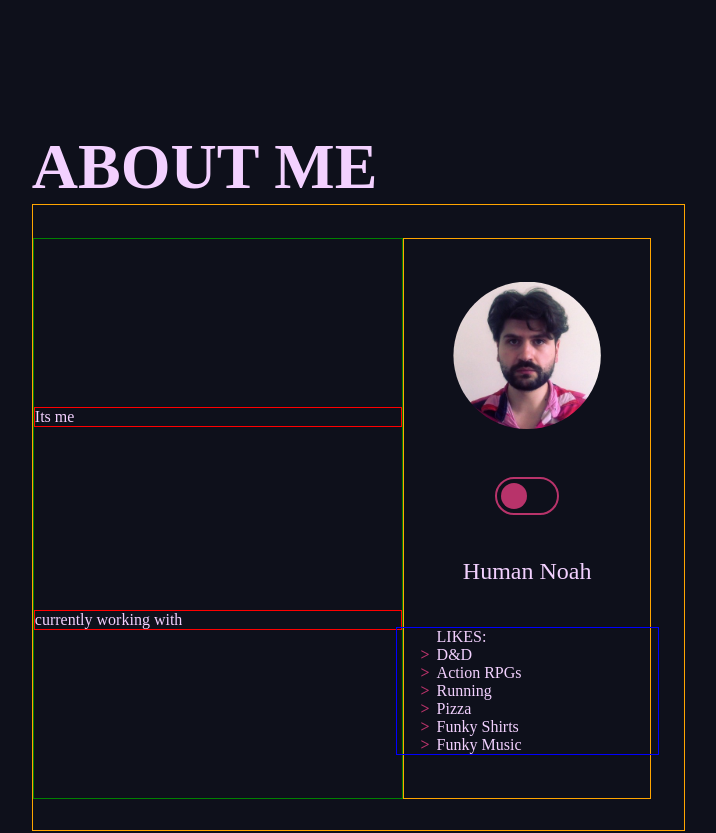
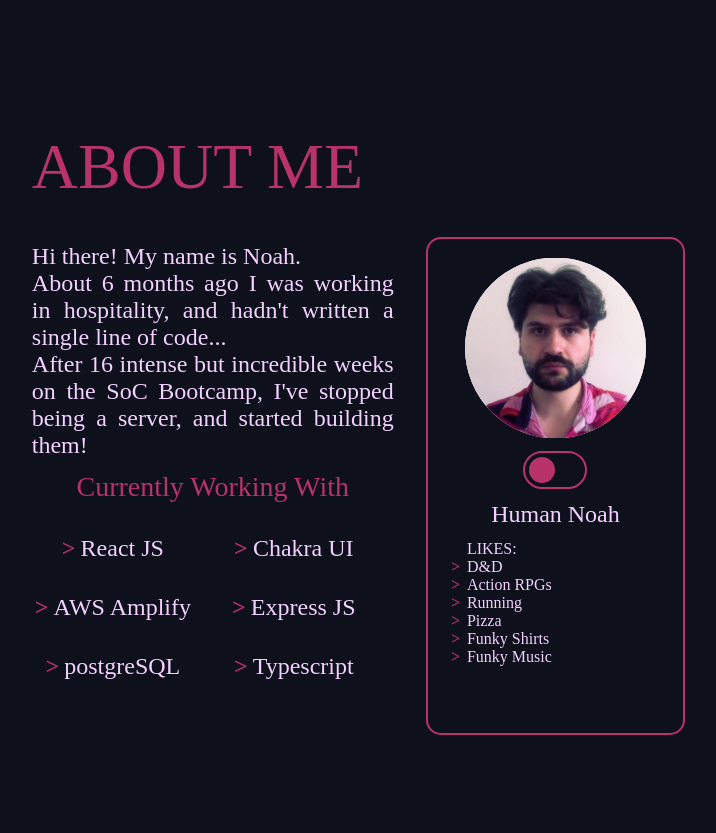
Before and after one commit to NoahAldhous/portfolio-page, a React app: page / in a window 1280 px wide. Shown: the part 1120-1953 px from the top of the page, without its empty margins (301-1017 px from the left). Built offline with nearby package versions, Linux system fonts and the light colour scheme; a web font is replaced by a local one.

Commit message:
about page done

```diff
--- a/src/components/Aboutmepage/Aboutmepage.css
+++ b/src/components/Aboutmepage/Aboutmepage.css
@@ -1,6 +1,6 @@
 .Aboutmepage{
     width:85%;
-    height: 90vh;
+    height: 80vh;
     background-color: #0E101B;
     margin-top: 45vh;
     margin-left:10%;
@@ -14,56 +14,118 @@
 .Aboutme-container{
     display: flex;
     justify-content: space-evenly;
-    border: 1px solid orange;
+    /* border: 1px solid orange;  */
     height: 100%;
-    padding: 5%;
-    padding-left: 0%;
+    padding-top: 5%;
+    padding-bottom: 5%;
 }
 
 .Abouttext-container{
     display: flex;
     flex-direction: column;
-    justify-content: space-evenly;
+    justify-content: space-around;
     width: 60%;
     color:#F3D1FF;
-    border: 1px solid green;
-    height: 100%
+    /* border: 1px solid green; */
+    height: 100%;
+    padding-right: 5%
 }
 
 .Profile-card{
     display: flex;
     flex-direction: column;
-    justify-content: space-evenly;
+    justify-content: flex-start;
     align-items: center;
     width: 40%;
-    border: 1px solid orange;
+    border: 2px solid #B8336A;
+    border-radius: 15px;
     height: 100%;
+    padding: 1%;
 }
 
 .Subheading{
     margin: 0px;
     margin-top: 3%;
     font-size: 5vw;
-    color: #F3D1FF;
+    color: #B8336A;
+    font-weight: lighter;
 }
 
 .Abouttext{
-    border: 1px solid red;
-}
-.Skillstext{
-    border: 1px solid red;
+    /* border: 1px solid red; */
+    font-size: 3vh;
+    margin: 0;
+    text-align: justify;
 }
 
+.Skills-container{
+    /* border: 3px solid green; */
+    display: flex;
+    flex-direction: column;
+    justify-content: flex-start;
+    height: 50%
+}
+
+.Skillstext{
+    /* border: 1px solid red; */
+    font-size: 3.5vh;
+    color: #B8336A;
+    text-align: center;
+    margin: 0;
+}
+
+.Tech-list-container{
+    /* border: 1px solid white; */
+    display: flex;
+    height: 100%
+}
+
+.Tech-list{
+    /* border: 1px solid hotpink; */
+    height: 100%;
+    display: flex;
+    flex-direction: column;
+    justify-content: space-evenly;
+    width: 50%;
+
+}
+
+.Tech {
+    list-style: none; /* Remove default bullets */
+    text-align: center;
+    font-size: 3vh;
+    transition: 0.3s;
+    margin: 0;
+  }
+
+.Tech:hover{
+    font-size: 3.5vh;
+
+}
+
+.Tech::before {
+    content: "\>";  /* Add content: \2022 is the CSS Code/unicode for a bullet */
+    color: #B8336A;; /* Change the color */
+    font-weight: bold; /* If you want it to be bold */
+    display: inline-block; /* Needed to add space between the bullet and the text */
+    width: 1em; /* Also needed for space (tweak if needed) */
+    margin-left: -1em; /* Also needed for space (tweak if needed) */
+  }
+
 .Profile-picture{
-    max-width: 60%;
-    max-height: 60%;
+    max-width: 75%;
+    max-height: 75%;
     object-fit: scale-down;
     clip-path: circle();
-    margin-bottom: 2%;
+    margin-top: 5%;
+    margin-bottom: 5%;
+    background-color: rgb(255, 236, 254);
 }
 
 .noah{
     color:#F3D1FF;
     font-size: 150%;
     margin: 0;
+    margin-top: 5%;
+    margin-bottom: 5%
 }
--- a/src/components/Aboutmepage/Aboutmepage.js
+++ b/src/components/Aboutmepage/Aboutmepage.js
@@ -29,8 +29,28 @@ export default function Aboutmepage(){
         <h2 className= "Subheading">ABOUT ME</h2>
         <section className= "Aboutme-container">
             <section className="Abouttext-container">
-                <p className="Abouttext">Its me</p>
-                <p className="Skillstext"> currently working with</p>
+                <p className="Abouttext">
+                    Hi there! My name is Noah. <br/>
+                    About 6 months ago I was working in
+                    hospitality, and hadn't written a single line of code... <br/>
+                    After 16 intense but incredible weeks on the SoC Bootcamp,
+                    I've stopped being a server, and started building them!
+                </p>
+                <section className="Skills-container">
+                <p className="Skillstext"> Currently Working With</p>
+                <section className="Tech-list-container">
+                    <section className="Tech-list">
+                            <p className="Tech">React JS</p>
+                            <p className="Tech">AWS Amplify</p>
+                            <p className="Tech">postgreSQL</p>
+                    </section>
+                    <section className="Tech-list">
+                        <p className="Tech">Chakra UI</p>
+                        <p className="Tech">Express JS</p>
+                        <p className="Tech">Typescript</p>
+                    </section>
+                    </section>
+                </section>
             </section>
             <section className= "Profile-card">
                 <img className="Profile-picture" src={image} alt="Noah Aldhous, wearing a shirt"/>
--- a/src/components/Aboutmepage/Listoflikes/Listoflikes.css
+++ b/src/components/Aboutmepage/Listoflikes/Listoflikes.css
@@ -12,9 +12,12 @@ ul {
   }
 
   .Listoflikes{
-    border: 1px solid blue;
+    /* border: 1px solid blue; */
     width: 90%;
     color: #F3D1FF;
     font-size: 100%;
     margin: 0;
+    display: flex;
+    flex-direction: column;
+    justify-content: space-around;
   }
--- a/src/components/Header/Header.css
+++ b/src/components/Header/Header.css
@@ -19,17 +19,17 @@
 
 .email{
     font-size: 1.5vw;
-    color: #F3D1FF;
+    color: #B8336A;
     transition: 0.2s;
-    border-bottom: 1px solid #F3D1FF;
+    border-bottom: 1px solid #B8336A;
     margin-bottom: 0%;
     margin-top: 0%;
     text-decoration: none;
 }
 
 .email-container:hover .email{
-    color:#B8336A;
-    border-bottom: 1px solid #B8336A;
+    color:#F3D1FF;
+    border-bottom: 1px solid #F3D1FF;
     margin-bottom: 3%;
 }
 
--- a/src/components/Landingpage/Landingpage.css
+++ b/src/components/Landingpage/Landingpage.css
@@ -15,12 +15,14 @@
     margin: 0px;
     font-size: 6vw;
     color: #F3D1FF;
+    font-weight: lighter;
 }
 
 .Heading-Developer{
     margin: 0px;
     font-size: 6vw;
     color: #B8336A;
+    font-weight: lighter;
 }
 
 .Body-Text{
@@ -34,7 +36,6 @@
     text-decoration: none;
     transition:0.2s;
     border-bottom: 1px solid #F3D1FF;
-
 }
 
 .SoC-Link:hover{
--- a/src/components/PortfolioPage/PortfolioPage.css
+++ b/src/components/PortfolioPage/PortfolioPage.css
@@ -15,7 +15,8 @@
     margin: 0px;
     margin-top: 3%;
     font-size: 5vw;
-    color: #F3D1FF;
+    color: #B8336A;
+    font-weight: lighter;
 }
 
 .Portfolio-container{
--- a/src/components/Semicircle/Semicircle.css
+++ b/src/components/Semicircle/Semicircle.css
@@ -6,7 +6,9 @@
     border-radius: 150px 0px 0px 150px;
     background-color: #b8336ac1;
     transition: 0.5s;
-    opacity: 50%
+    opacity: 50%;
+    display: flex;
+    align-items: center;
   }
 
   .semiCircle:hover{
--- a/src/components/Semicircle/Semicircle.js
+++ b/src/components/Semicircle/Semicircle.js
@@ -3,5 +3,6 @@ import './Semicircle.css'
 export default function Semicircle(){
 
 
-    return <div className = "semiCircle"></div>
+    return <div className = "semiCircle">
+    </div>
 }
```
Also changed, not shown: src/components/App/App.css (+1 -7 lines).
